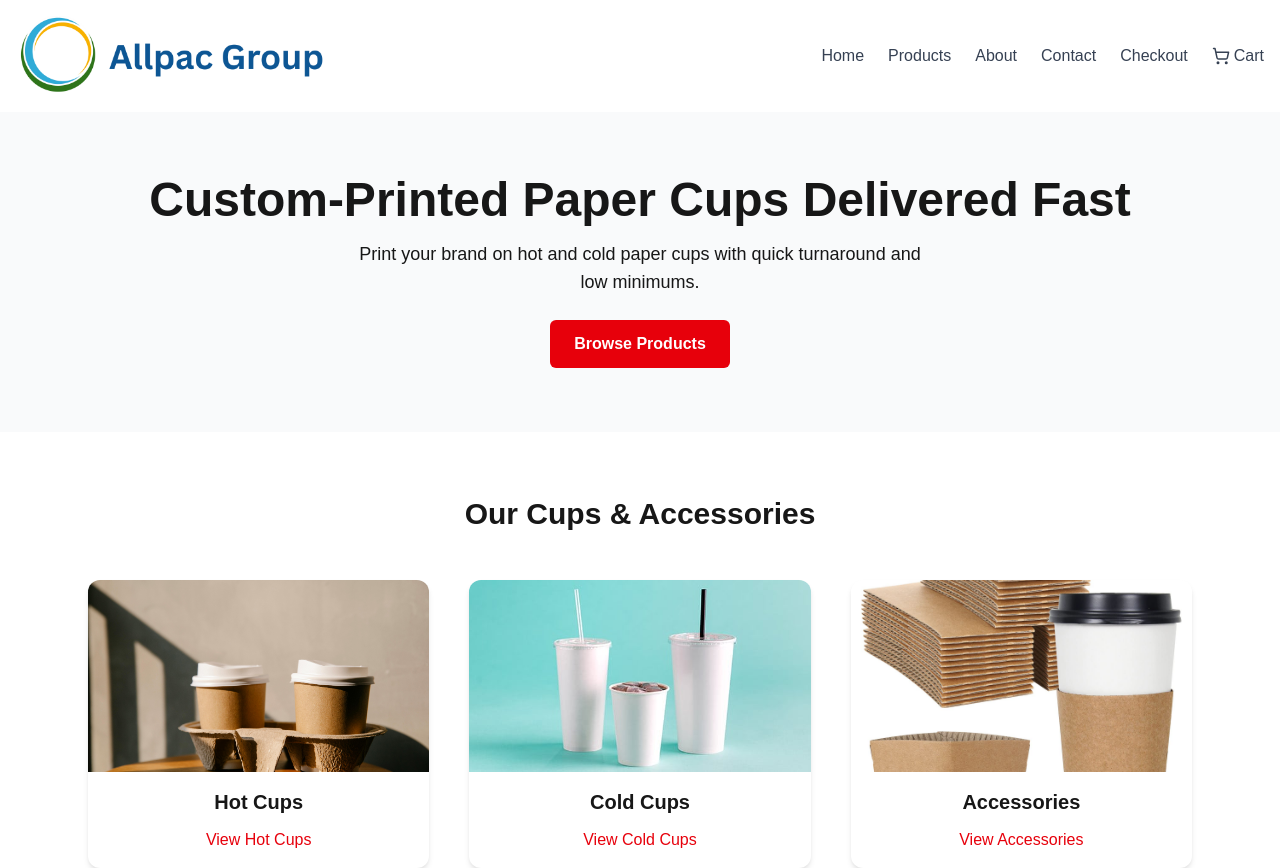
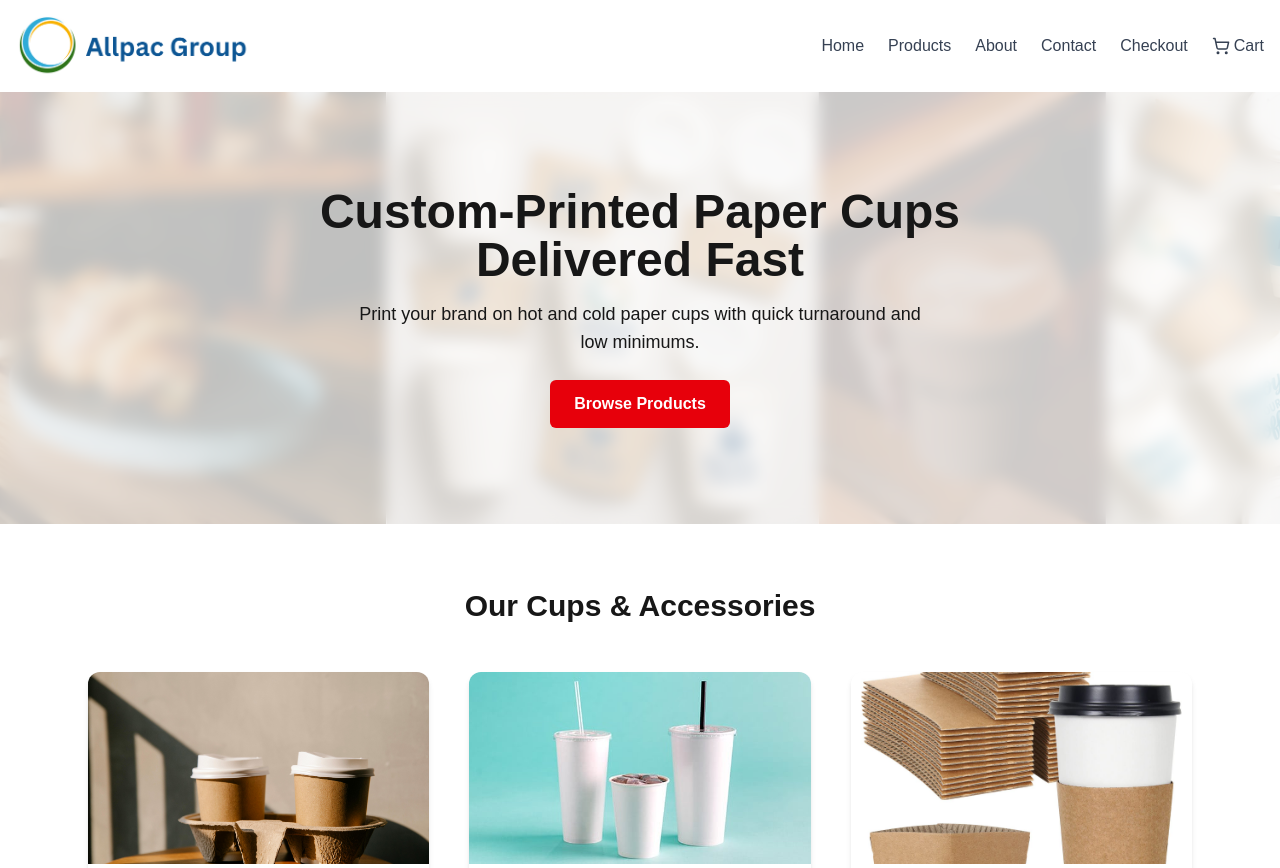
Before and after one commit to Emadedin1/allpacstore, a Next.js app in the folder frontend/: page / in a window 1280 px wide. Shown: the top 868 px of the page. Built offline with nearby package versions, Linux system fonts and the light colour scheme.

Commit message:
Finalize homepage layout and navbar updates with hero image

```diff
--- a/frontend/src/app/page.jsx
+++ b/frontend/src/app/page.jsx
@@ -2,11 +2,16 @@ export default function HomePage() {
   return (
     <main className="min-h-screen bg-white text-allpac">
       {/* Hero Section */}
-      <section className="text-center py-16 px-4 bg-gray-50">
-        <h1 className="text-4xl sm:text-5xl font-bold mb-4">
+      <section
+        className="relative text-center py-24 px-4 bg-cover bg-center bg-no-repeat"
+        style={{ backgroundImage: "url('/images/hero-cups.png')" }}
+      >
+        <div className="absolute inset-0 bg-white/75 backdrop-blur-sm"></div>
+        <div className="relative z-10 max-w-3xl mx-auto">
+          <h1 className="text-4xl sm:text-5xl font-bold mb-4 text-allpac">
             Custom-Printed Paper Cups Delivered Fast
           </h1>
-        <p className="text-lg mb-6 max-w-xl mx-auto">
+          <p className="text-lg mb-6 max-w-xl mx-auto text-allpac">
             Print your brand on hot and cold paper cups with quick turnaround and low minimums.
           </p>
           <a
@@ -15,7 +20,9 @@ export default function HomePage() {
           >
             Browse Products
           </a>
+        </div>
       </section>
+
 
       {/* Product Preview */}
       <section className="py-16 px-6 max-w-6xl mx-auto">
--- a/frontend/src/components/layout/Navbar.jsx
+++ b/frontend/src/components/layout/Navbar.jsx
@@ -10,7 +10,7 @@ export default function Navbar() {
     <header className="bg-white shadow-md">
       <div className="max-w-7xl mx-auto px-4 py-4 flex justify-between items-center">
         <Link href="/">
-          <img src="/images/allpac-logo.png" alt="Allpac Logo" className="h-20 w-auto" />
+          <img src="/images/allpac-logo.png" alt="Allpac Logo" className="h-15 w-auto" />
         </Link>
 
 
```
Also changed, not shown: frontend/public/images/hero-cups.png (added). Lines whose indentation alone changed are shown as unchanged.
